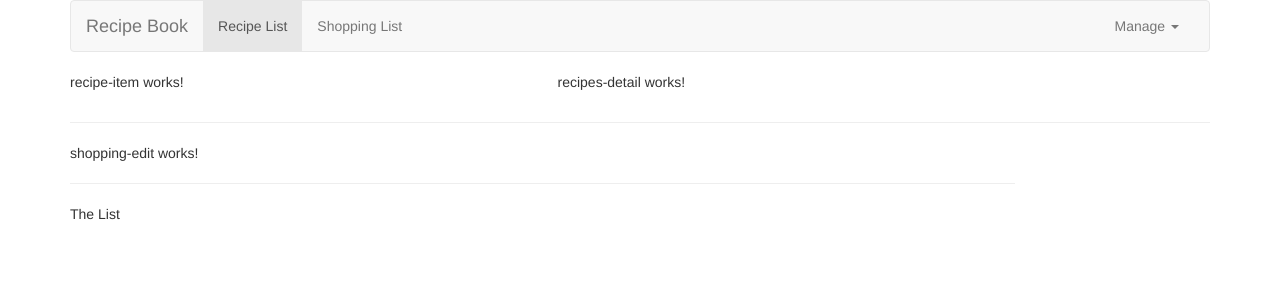
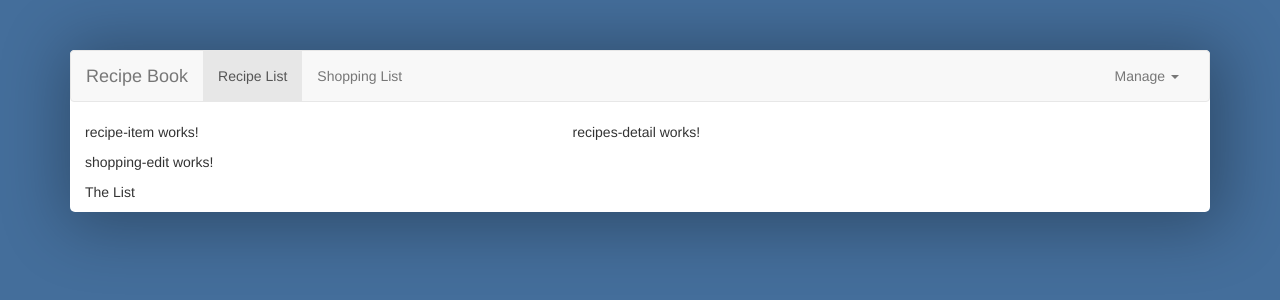
Before and after one commit to hvpulok/recipe-book-mock, an Angular app: page / in a window 1280 px wide. Shown: the top 300 px of the page. Built offline with nearby package versions, Linux system fonts and the light colour scheme.

Commit message:
Add styling to background

```diff
--- a/src/app/app.component.html
+++ b/src/app/app.component.html
@@ -1,10 +1,18 @@
+<div style="height:50px"></div>
+
+
 <div class="container">
-  <app-header></app-header>
-  <div class="row">
-    <div class="col-md-12">
-      <app-recipes></app-recipes>
-      <hr>
-      <app-shopping-list></app-shopping-list>
+  <div class="main-container border-5">
+    <app-header></app-header>
+    <div class="container">
+      <div class="row">
+        <div class="col-md-12">
+          <app-recipes></app-recipes>
+          <app-shopping-list></app-shopping-list>
+        </div>
+      </div>
     </div>
+
+
   </div>
 </div>
--- a/src/app/shopping-list/shopping-list.component.html
+++ b/src/app/shopping-list/shopping-list.component.html
@@ -1,7 +1,6 @@
 <div class="row">
   <div class="col-xs-10">
     <app-shopping-edit></app-shopping-edit>
-    <hr>
     <p>The List</p>
   </div>
 </div>
--- a/src/styles.css
+++ b/src/styles.css
@@ -1 +1,15 @@
 /* You can add global styles to this file, and also import other style files */
+body{
+    background-color: #446e9b;
+}
+.main-container{
+    background-color:white;
+    box-shadow: 5px 5px 65px 10px rgba(0, 0, 0, 0.3);
+}
+
+.border-10{
+    border-radius:10px;
+}
+.border-5{
+    border-radius:5px;
+}
```
